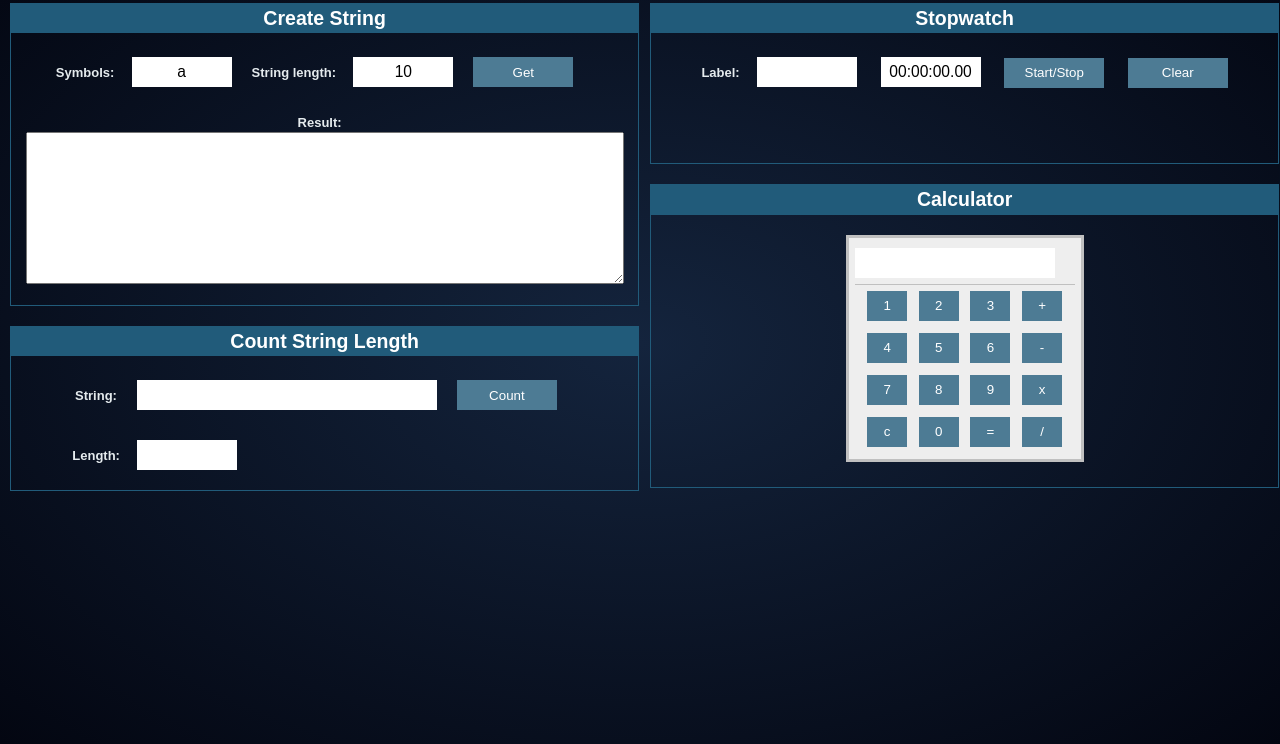
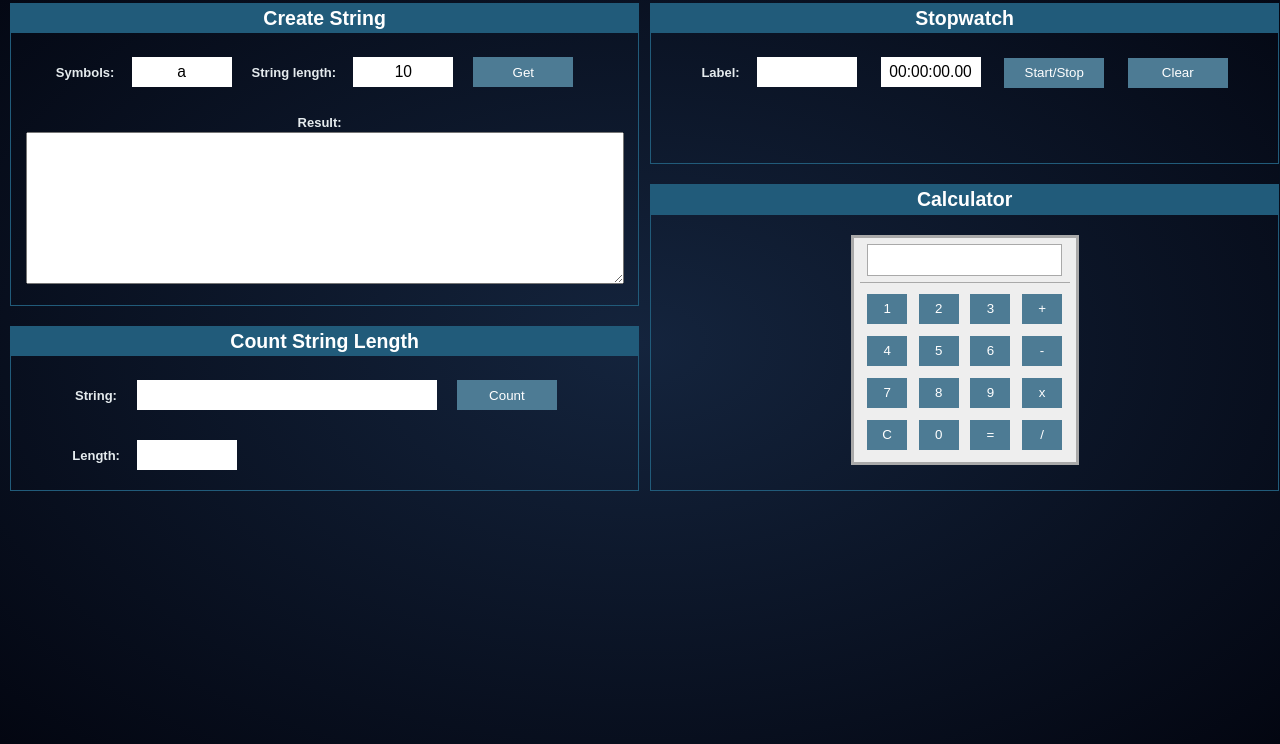
Before and after one commit to Lasicaine/FTT, an Electron app: page index.html in a window 1280 px wide. Shown: the part 56-800 px from the top of the page. Drawn offline with Linux system fonts and the light colour scheme.

Commit message:
Сalculator form makeup

```diff
--- a/css/styles.css
+++ b/css/styles.css
@@ -116,7 +116,7 @@ input[type="button"].margin_none {
 }
 
 #calculator table {
-    border: solid 3px silver;
+    border: solid 3px #A9A9A9;
     display: inline-block;
     border-spacing: 6px;
     background-color: #EEE;
@@ -125,6 +125,15 @@ input[type="button"].margin_none {
 #calculator table td {
     margin-left: 10px;
     border-spacing: 6px;
+}
+
+#calculator input[type="text"] {
+    margin: 0;
+    border: solid 1px #A9A9A9;
+    width: 185px;
+    height: 22px;
+    text-align: right;
+    padding: 4px;
 }
 
 input[type="text"],
@@ -151,11 +160,6 @@ input[type="button"].button-calc {
     margin: 6px 4px;
 }
 
-input.display {
-    width: 200px;
-    text-align: right;
-}
-
 input[type=number]::-webkit-inner-spin-button,
 input[type=number]::-webkit-outer-spin-button {
     -webkit-appearance: none;
@@ -163,7 +167,9 @@ input[type=number]::-webkit-outer-spin-button {
 }
 
 td.buttons {
-    border-top: solid 1px silver;
+    border-top: solid 1px #A9A9A9;
+    padding-top: 5px;
+    width: 210px;
 }
 
 textarea {
--- a/index.html
+++ b/index.html
@@ -77,7 +77,7 @@
                 <table>
                     <tr>
                         <td>
-                            <input type="text" name="input" size="16" class="display" />
+                            <input type="text" name="input" size="16" />
                         </td>
                     </tr>
                     <tr>
@@ -86,18 +86,15 @@
                             <input class="button-calc" type="button" name="two" value="2" onclick="calc.input.value += '2'" />
                             <input class="button-calc" type="button" name="three" value="3" onclick="calc.input.value += '3'" />
                             <input class="button-calc" type="button" name="add" value="+" onclick="calc.input.value += '+'" />
-                            <br>
                             <input class="button-calc" type="button" name="four" value="4" onclick="calc.input.value += '4'" />
                             <input class="button-calc" type="button" name="five" value="5" onclick="calc.input.value += '5'" />
                             <input class="button-calc" type="button" name="six" value="6" onclick="calc.input.value += '6'" />
                             <input class="button-calc" type="button" name="sub" value="-" onclick="calc.input.value += '-'" />
-                            <br>
                             <input class="button-calc" type="button" name="seven" value="7" onclick="calc.input.value += '7'" />
                             <input class="button-calc" type="button" name="eight" value="8" onclick="calc.input.value += '8'" />
                             <input class="button-calc" type="button" name="nine" value="9" onclick="calc.input.value += '9'" />
                             <input class="button-calc" type="button" name="mul" value="x" onclick="calc.input.value += '*'" />
-                            <br>
-                            <input class="button-calc" type="button" name="clear" value="c" onclick="calc.input.value = ''" />
+                            <input class="button-calc" type="button" name="clear" value="C" onclick="calc.input.value = ''" />
                             <input class="button-calc" type="button" name="zero" value="0" onclick="calc.input.value += '0'" />
                             <input class="button-calc" type="button" name="doit" value="=" onclick="calcme(calc.input.value)" />
                             <input class="button-calc" type="button" name="div" value="/" onclick="calc.input.value += '/'" />
```
